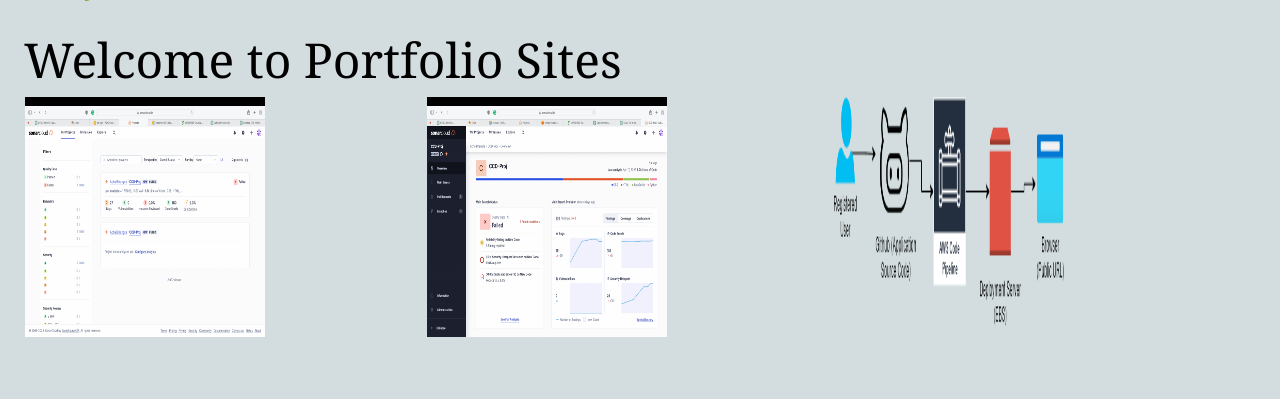
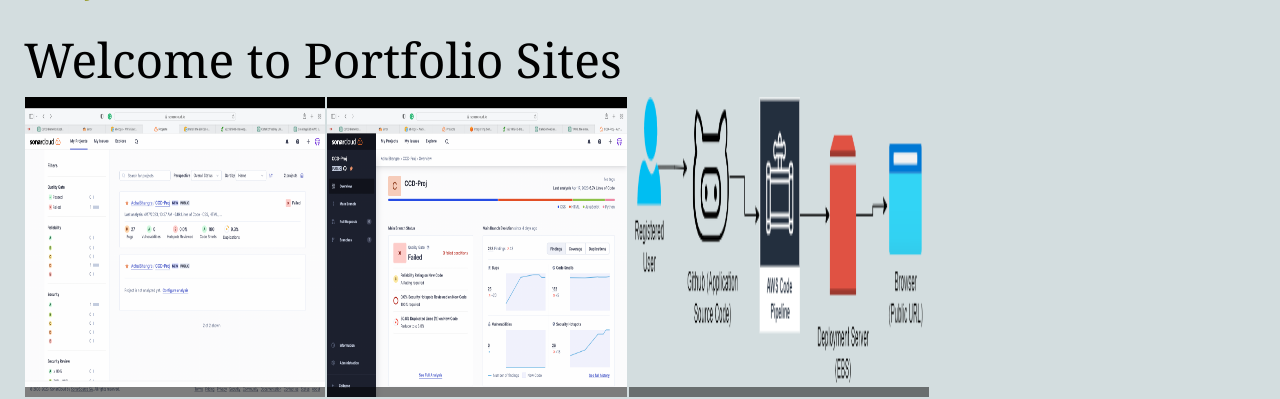
Before and after one commit to AchalBhangre/CPP-PortfolioApp, a Django app: page /portFolioApp/ in a window 1280 px wide. Shown: the part 113-512 px from the top of the page. Run offline with Django 3.2, Linux system fonts and the light colour scheme; data comes from the database, SQL or seed files in the repository; some libraries are stand-ins or nearby versions; grey boxes are pictures that could not be loaded.

Commit message:
ratio changes

```diff
--- a/templates/index.html
+++ b/templates/index.html
@@ -5,13 +5,13 @@
   <style>
     .img-container {
       position: relative;
-      width: 400px;
-      height: 400px;
+      width: 300px;
+      height: 300px;
       overflow: hidden;
     }
     .img-container img {
-      width: 60%;
-      height: 60%;
+      width: 100%;
+      height: 100%;
       transition: transform 0.3s ease;
     }
     .img-container:hover img {
```
Also changed, not shown: templates/portfolio_detail.html (+4 -4 lines).
